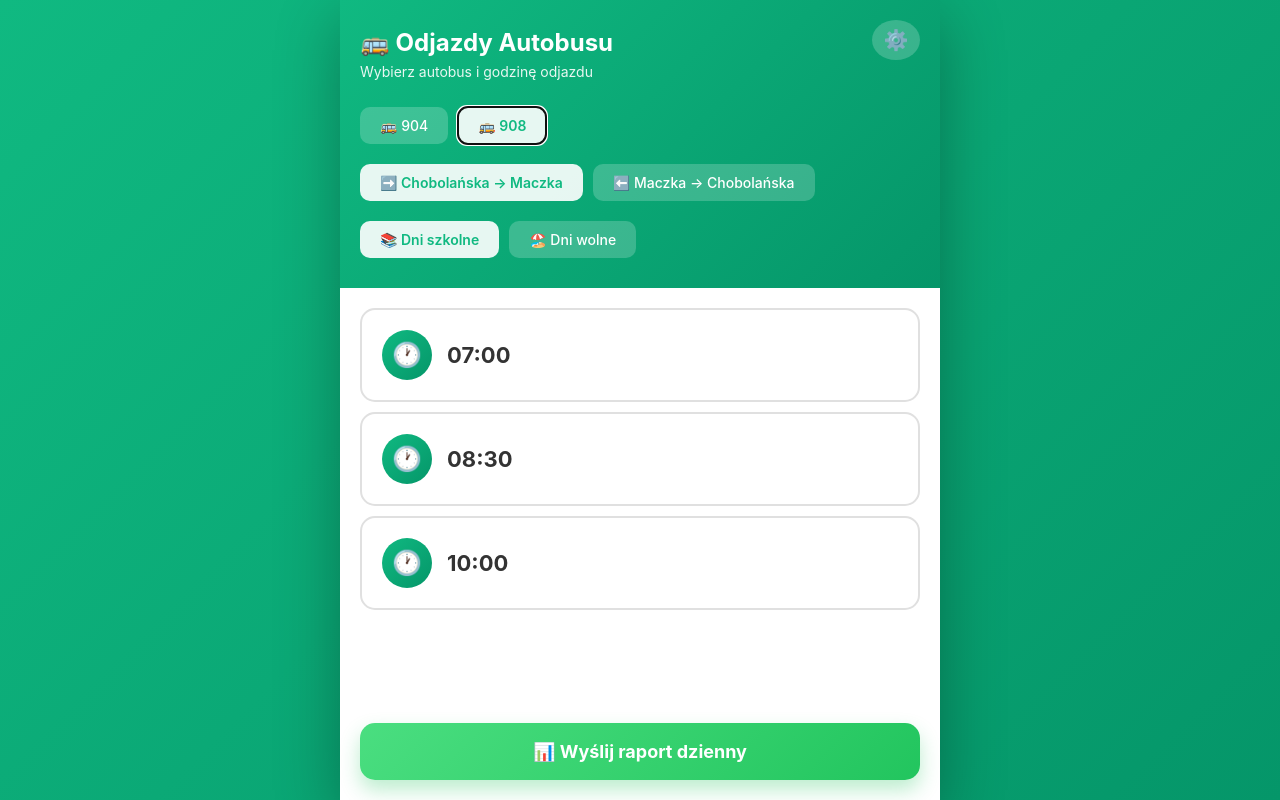
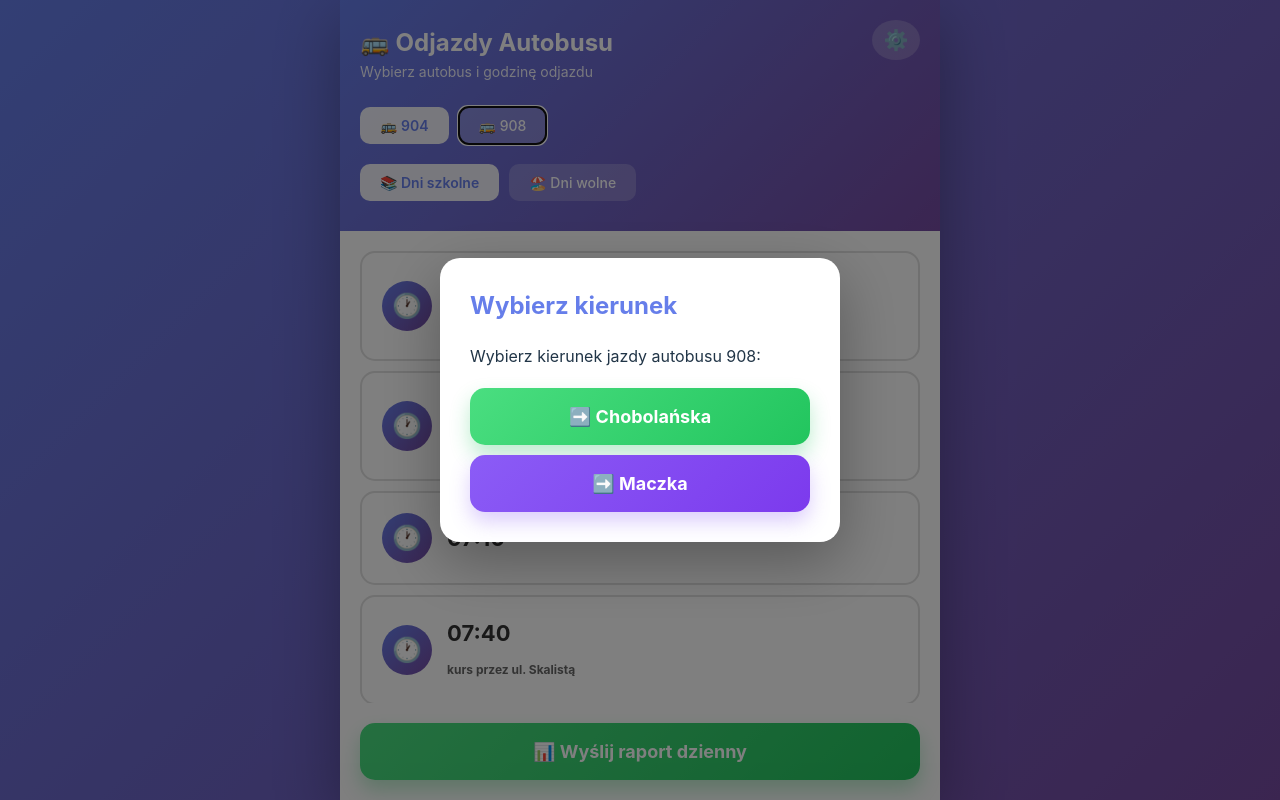
Before and after one commit to mwmarszalek/tnz-app, a React (Vite) app: page / in a window 1280 px wide. Both pictures are taken after a click on the button "🚌 908". Built offline with nearby package versions, Linux system fonts and the light colour scheme; no server answers; the database is empty.

Commit message:
add direction modal

```diff
--- a/src/components/DeparturesList.jsx
+++ b/src/components/DeparturesList.jsx
@@ -26,6 +26,7 @@ function DeparturesList({
   setDirection,
 }) {
   const [showModal, setShowModal] = useState(false);
+  const [showDirectionModal, setShowDirectionModal] = useState(false);
 
   useEffect(() => {
     const content = document.querySelector(".content");
@@ -122,6 +123,27 @@ function DeparturesList({
     }
   };
 
+  const handleBusChange = (newBusNumber) => {
+    if (newBusNumber === "908") {
+      setShowDirectionModal(true);
+    } else {
+      setBusNumber(newBusNumber);
+    }
+  };
+
+  const handleDirectionSelect = (selectedDirection) => {
+    setBusNumber("908");
+    setDirection(selectedDirection);
+    setShowDirectionModal(false);
+  };
+
+  const get908Label = () => {
+    if (busNumber === "908") {
+      return direction === "1" ? "🚌 908 ➡️ Chobolańska" : "🚌 908 ➡️ Maczka";
+    }
+    return "🚌 908";
+  };
+
   return (
     <>
       <div className="header">
@@ -135,35 +157,17 @@ function DeparturesList({
         <div style={{ marginTop: "15px", display: "flex", gap: "10px" }}>
           <button
             className={`schedule-toggle ${busNumber === "904" ? "active" : ""}`}
-            onClick={() => setBusNumber("904")}
+            onClick={() => handleBusChange("904")}
           >
             🚌 904
           </button>
           <button
             className={`schedule-toggle ${busNumber === "908" ? "active" : ""}`}
-            onClick={() => setBusNumber("908")}
+            onClick={() => handleBusChange("908")}
           >
-            🚌 908
+            {get908Label()}
           </button>
         </div>
-
-        {/* Kierunek dla 908 */}
-        {busNumber === "908" && (
-          <div style={{ marginTop: "10px", display: "flex", gap: "10px" }}>
-            <button
-              className={`schedule-toggle ${direction === "1" ? "active" : ""}`}
-              onClick={() => setDirection("1")}
-            >
-              ➡️ Chobolańska → Maczka
-            </button>
-            <button
-              className={`schedule-toggle ${direction === "2" ? "active" : ""}`}
-              onClick={() => setDirection("2")}
-            >
-              ⬅️ Maczka → Chobolańska
-            </button>
-          </div>
-        )}
 
         {/* Typ rozkładu */}
         <div style={{ marginTop: "10px", display: "flex", gap: "10px" }}>
@@ -276,13 +280,43 @@ function DeparturesList({
           <button
             className="btn btn-clear"
             onClick={clearAllData}
-            style={{ width: "100%", padding: "10px" }}
+            style={{ width: "100%", marginTop: "10px" }}
           >
             🗑️ Wyczyść wszystkie dane
           </button>
         )}
       </div>
 
+      {/* Modal wyboru kierunku dla 908 */}
+      {showDirectionModal && (
+        <div
+          className="modal-overlay"
+          onClick={() => setShowDirectionModal(false)}
+        >
+          <div className="modal-content" onClick={(e) => e.stopPropagation()}>
+            <h2>Wybierz kierunek</h2>
+            <p>Wybierz kierunek jazdy autobusu 908:</p>
+            <div className="modal-buttons" style={{ flexDirection: "column" }}>
+              <button
+                className="btn btn-save"
+                onClick={() => handleDirectionSelect("1")}
+                style={{ width: "100%" }}
+              >
+                ➡️ Chobolańska
+              </button>
+              <button
+                className="btn btn-sms"
+                onClick={() => handleDirectionSelect("2")}
+                style={{ width: "100%" }}
+              >
+                ➡️ Maczka
+              </button>
+            </div>
+          </div>
+        </div>
+      )}
+
+      {/* Modal raportu dziennego */}
       {showModal && (
         <DailyReportModal
           onClose={() => setShowModal(false)}
```
